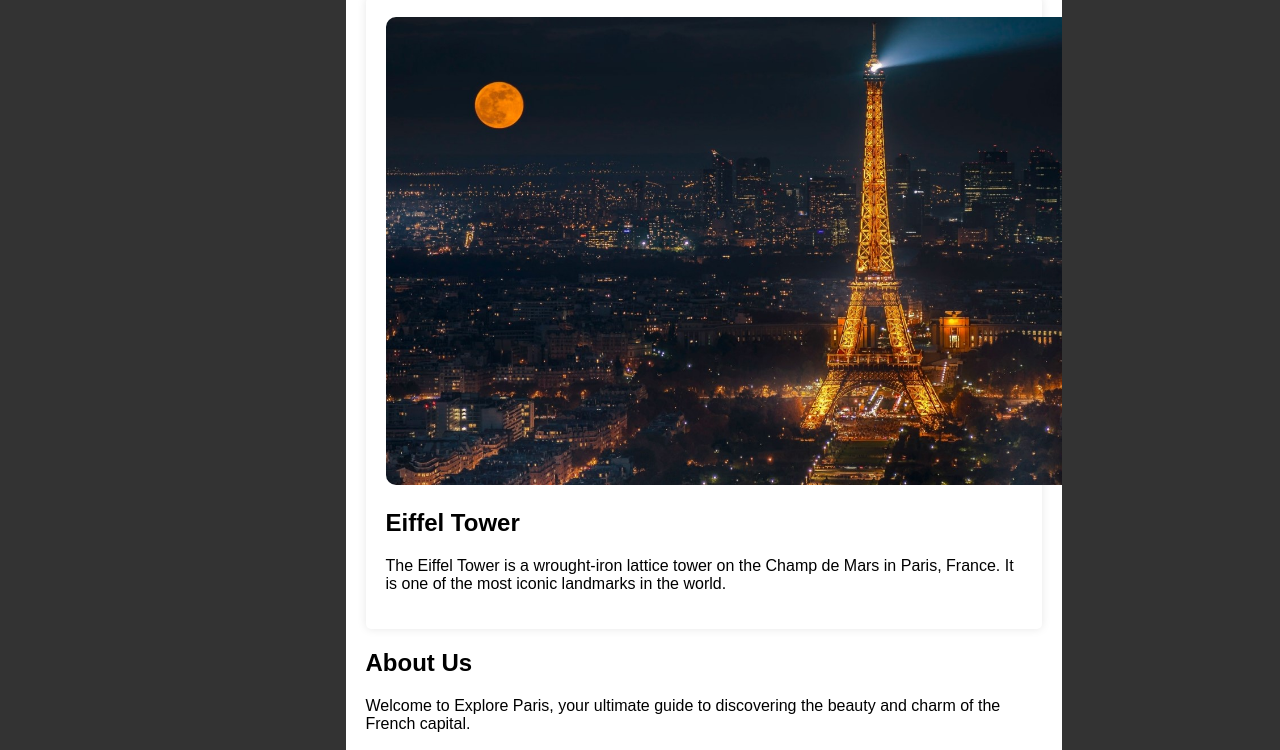
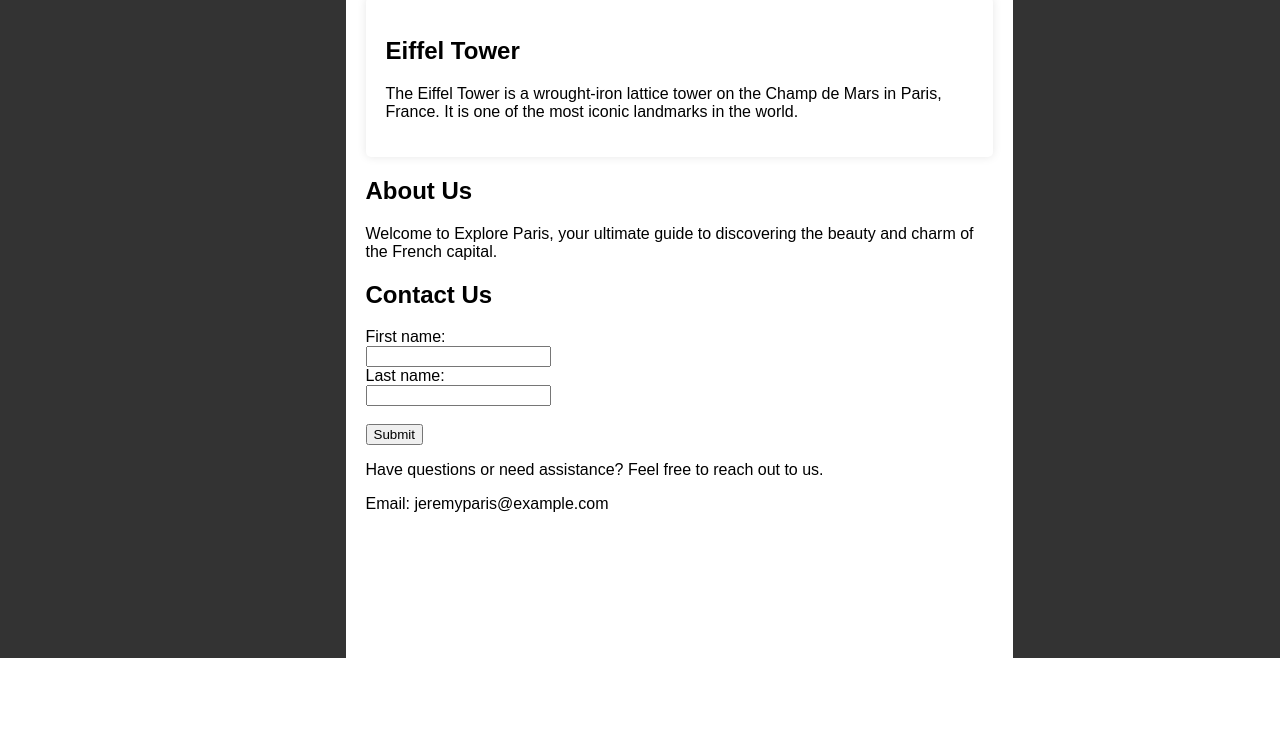
Before and after one commit to Ardgad/New_Paris, a plain HTML site: page index.html in a window 1280 px wide. Shown: the part 142-892 px from the top of the page. After the commit the page ends 800 px from the top, so only its background shows below. Drawn offline with Linux system fonts and the light colour scheme.

Commit message:
Update index.html

```diff
--- a/index.html
+++ b/index.html
@@ -28,7 +28,6 @@
       </header>
 
       <section id="attractions" class="attraction">
-        <img src="eiffel_tower.jpg" alt="Eiffel Tower" />
         <h2>Eiffel Tower</h2>
         <p>
           The Eiffel Tower is a wrought-iron lattice tower on the Champ de Mars
```
